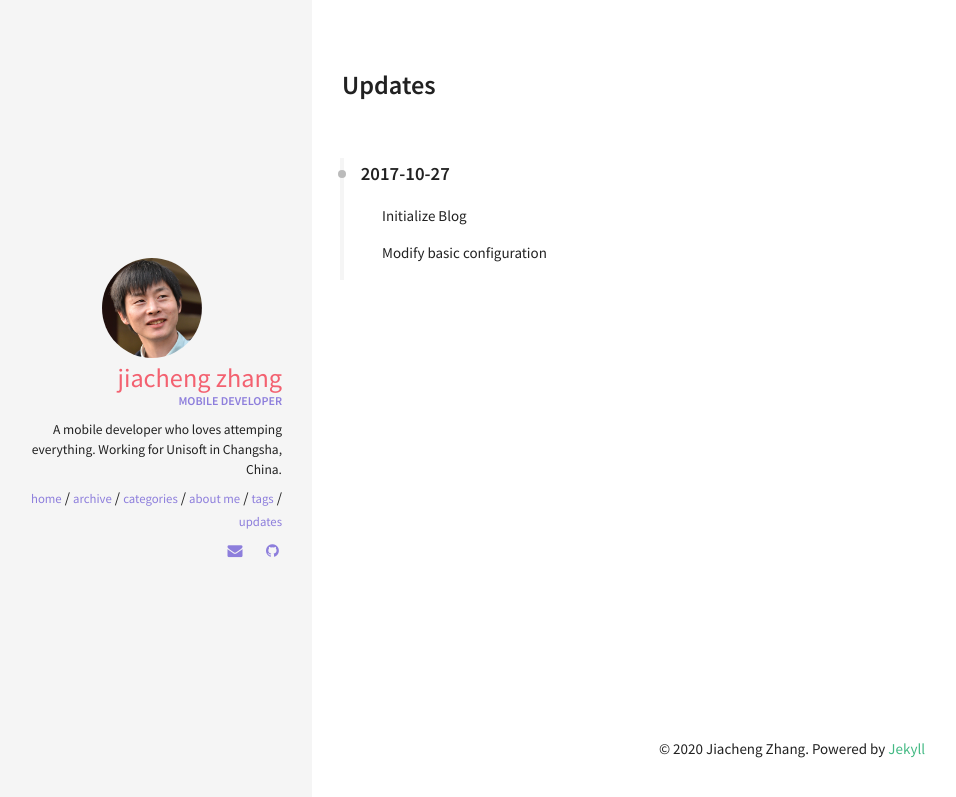
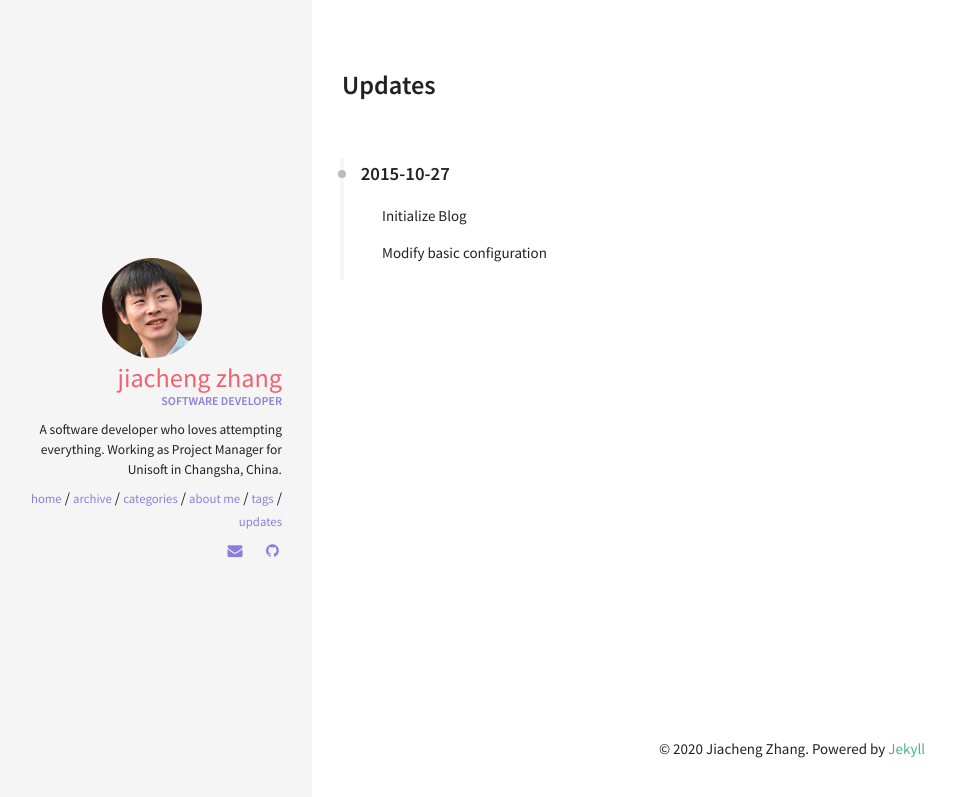
Before and after one commit to zhangjiacheng/zhangjiacheng.github.io, a Jekyll site: the page built from updates.html, in a window 1280 px wide. Shown: the top 797 px of the page, without its empty margins (8-964 px from the left). Built offline with Jekyll 4.4.1, drawn with Linux system fonts in a browser that asks for light colours.

Commit message:
update some personal information

```diff
--- a/_config.yml
+++ b/_config.yml
@@ -35,8 +35,8 @@ kramdown:
 owner:
   name: Jiacheng Zhang
   avatar: avatar.jpg
-  job: "Mobile Developer"
-  bio: "A mobile developer who loves attemping everything. Working for Unisoft in Changsha, China."
+  job: "Software Developer"
+  bio: "A software developer who loves attempting everything. Working as Project Manager for Unisoft in Changsha, China."
   email: zhangjiachengwang@163.com
   disqus-shortname: #username
   twitter:  #username
--- a/_data/index/skills.yml
+++ b/_data/index/skills.yml
@@ -2,5 +2,5 @@
 
 label: Ability
 id : cs
-aspects: Objective-C, English, Javascript, Salesforce, Swift
-percentage: 85, 75, 65, 65, 65
+aspects: Objective-C, Swift, English,Java, Javascript, Salesforce
+percentage: 85, 75, 75, 75, 75, 75
--- a/_data/index/updates.yml
+++ b/_data/index/updates.yml
@@ -1,5 +1,5 @@
 # updates data
-- date: 2017-10-27
+- date: 2015-10-27
   description:
     - desc: Initialize Blog
     - desc: Modify basic configuration
--- a/_includes/sections/projects.html
+++ b/_includes/sections/projects.html
@@ -1,4 +1,4 @@
-<h1><span data-i18n="skills.my_skills">Projects</span></h1>
+<!-- <h1><span data-i18n="skills.my_skills">Projects</span></h1> -->
 
 {% for project in site.data.index.projects %}
     <div class="row">
```
Also changed, not shown: _data/index/careers.yml (+6 -1 lines).
